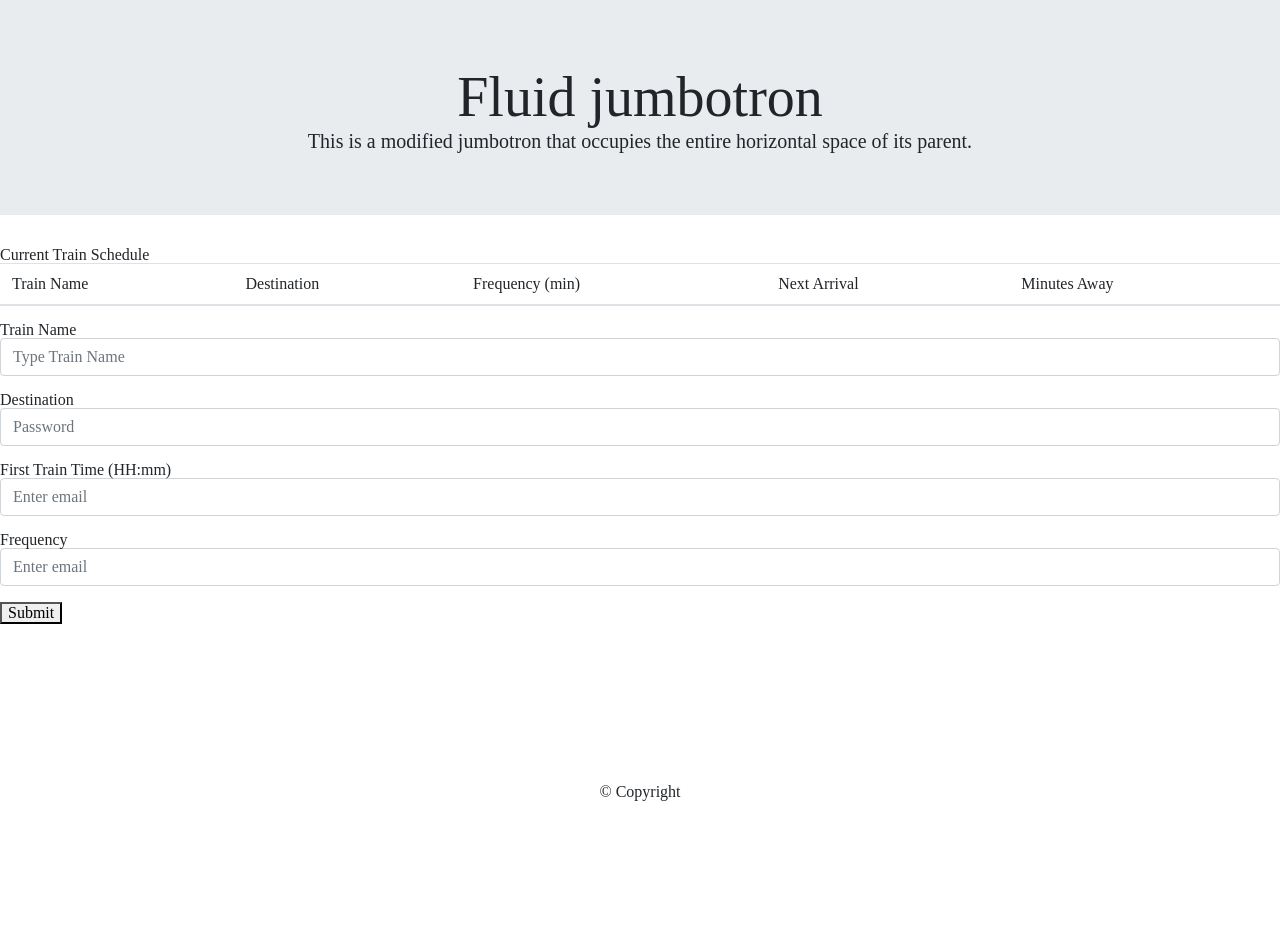
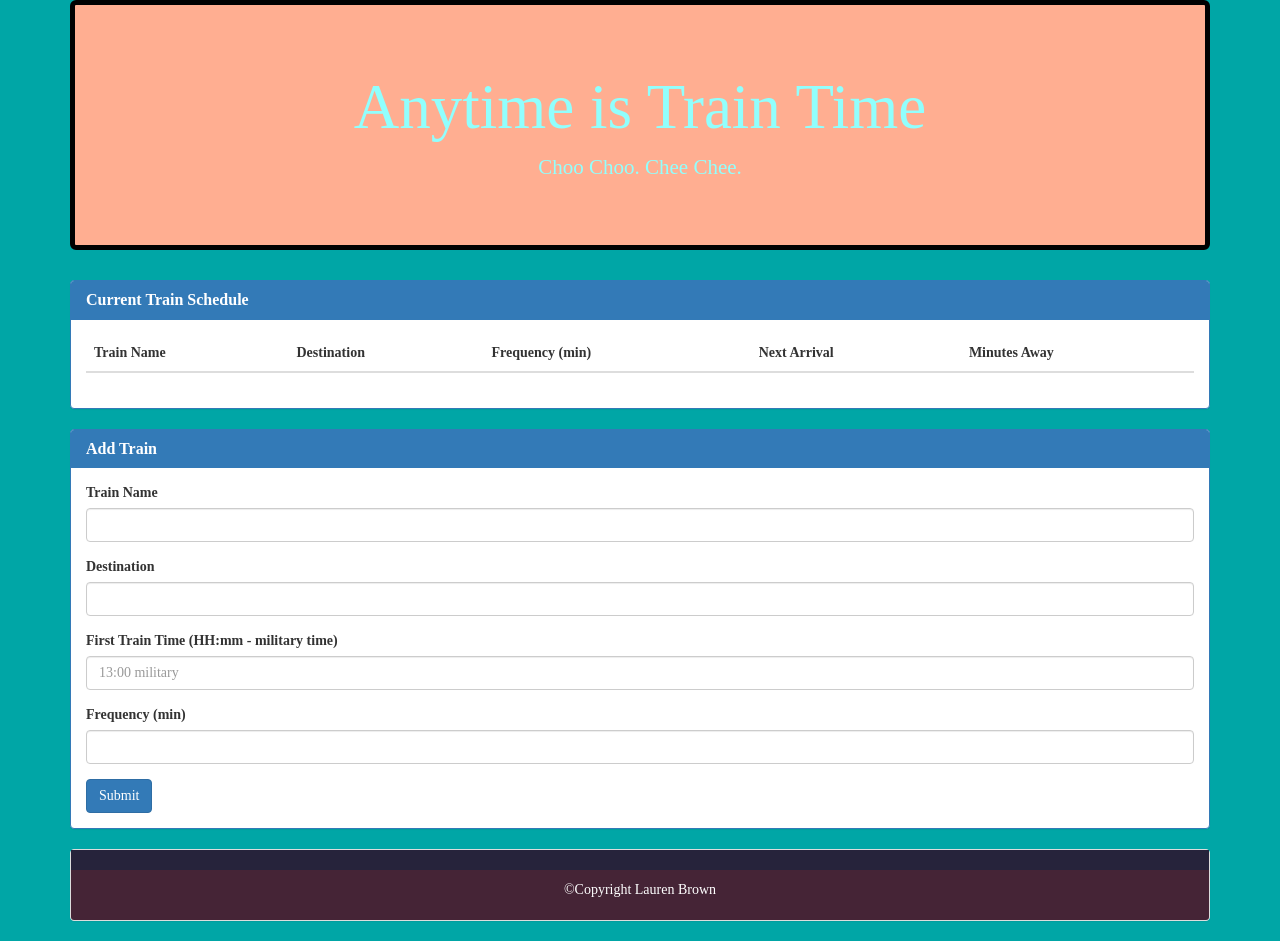
Before and after one commit to LNorthcut/Train-Time, a plain HTML site: page index.html in a window 1280 px wide. Before the commit the page ends 800 px from the top, so only its background shows below. Drawn offline with nearby package versions, Linux system fonts and the light colour scheme.

Commit message:
completed

```diff
--- a/assets/CSS/reset.css
+++ /dev/null
@@ -1,48 +0,0 @@
-/* http://meyerweb.com/eric/tools/css/reset/
-   v2.0 | 20110126
-   License: none (public domain)
-*/
-
-html, body, div, span, applet, object, iframe,
-h1, h2, h3, h4, h5, h6, p, blockquote, pre,
-a, abbr, acronym, address, big, cite, code,
-del, dfn, em, img, ins, kbd, q, s, samp,
-small, strike, strong, sub, sup, tt, var,
-b, u, i, center,
-dl, dt, dd, ol, ul, li,
-fieldset, form, label, legend,
-table, caption, tbody, tfoot, thead, tr, th, td,
-article, aside, canvas, details, embed,
-figure, figcaption, footer, header, hgroup,
-menu, nav, output, ruby, section, summary,
-time, mark, audio, video {
-	margin: 0;
-	padding: 0;
-	border: 0;
-	font-size: 100%;
-	font: inherit;
-	vertical-align: baseline;
-}
-/* HTML5 display-role reset for older browsers */
-article, aside, details, figcaption, figure,
-footer, header, hgroup, menu, nav, section {
-	display: block;
-}
-body {
-	line-height: 1;
-}
-ol, ul {
-	list-style: none;
-}
-blockquote, q {
-	quotes: none;
-}
-blockquote:before, blockquote:after,
-q:before, q:after {
-	content: '';
-	content: none;
-}
-table {
-	border-collapse: collapse;
-	border-spacing: 0;
-}
--- a/assets/CSS/style.css
+++ b/assets/CSS/style.css
@@ -1,11 +1,16 @@
-header {
-    align-content: center;
-    text-align: center;
+body {
+	background-color: #00A6A6;
+	font-family: 'Merriweather', serif;
 }
-footer {
-    position: fixed;
-    left: 0;
-    bottom: 0;
-    width: 100%;
-    text-align: center;
+
+.jumbotron {
+	background-color: #ffae91;
+    color: #91fffd;
+    border: 5px solid black;
 }
+
+.panel-footer {
+    background-color: #452436;
+    color: white;
+    border-top: 20px solid #26233B;
+}
--- a/assets/JS/app.js
+++ b/assets/JS/app.js
@@ -1,5 +1,4 @@
-  var config = {
-
+var config = {
     apiKey: "AIzaSyCwBI5f-ZBgoW1YtytqMTKMjQWJgLwtQaM",
     authDomain: "train-time-28e10.firebaseapp.com",
     databaseURL: "https://train-time-28e10.firebaseio.com",
@@ -7,7 +6,6 @@
     storageBucket: "train-time-28e10.appspot.com",
     messagingSenderId: "435701617491"
   };
-
   firebase.initializeApp(config);
 
 
--- a/index.html
+++ b/index.html
@@ -1,25 +1,31 @@
 <!DOCTYPE html>
-<html lang="en">
+<html>
 <head>
-    <meta charset="UTF-8">
-    <meta name="viewport" content="width=device-width, initial-scale=1.0">
-    <meta http-equiv="X-UA-Compatible" content="ie=edge">
-    <link rel="stylesheet" href="https://stackpath.bootstrapcdn.com/bootstrap/4.1.1/css/bootstrap.min.css" integrity="sha384-WskhaSGFgHYWDcbwN70/dfYBj47jz9qbsMId/iRN3ewGhXQFZCSftd1LZCfmhktB" crossorigin="anonymous">
-    <link rel="stylesheet" href="assets/CSS/reset.css">
-    <link rel="stylesheet" href="assets/CSS/style.css">
-    <link rel="stylesheet" href="assets/JS/app.js">
-    <script src="https://www.gstatic.com/firebasejs/5.2.0/firebase.js"></script>
-    <title>Train Time</title>
+	<meta charset="utf-8">
+	<title>Train Time Scheduler</title>
+
+	<link rel="stylesheet" href="https://maxcdn.bootstrapcdn.com/bootstrap/3.3.7/css/bootstrap.min.css" integrity="sha384-BVYiiSIFeK1dGmJRAkycuHAHRg32OmUcww7on3RYdg4Va+PmSTsz/K68vbdEjh4u" crossorigin="anonymous">
+
+
+  <link rel="stylesheet" type="text/css" href="assets/CSS/style.css">
+
+
+	<script src="https://cdnjs.cloudflare.com/ajax/libs/moment.js/2.18.1/moment.min.js"></script>
+
+
+	<script src="https://www.gstatic.com/firebasejs/4.1.1/firebase.js"></script>
+
+
 </head>
 <body>
-    <header>
-            <div class="jumbotron jumbotron-fluid">
+
 <div class="container">
-                      <h1 class="display-4">Fluid jumbotron</h1>
-                      <p class="lead">This is a modified jumbotron that occupies the entire horizontal space of its parent.</p>
+
+	<div class="jumbotron">
+  		<h1 class="text-center">Anytime is Train Time</h1>
+  		<p class="text-center">Choo Choo. Chee Chee.</p>
 	</div>
-                  </div>
-    </header>
+
 	<div class="row">
 		<div class="col-lg-12">
 			<div class="panel panel-primary">
@@ -45,39 +51,51 @@
 		</div>
 	</div>
 
-        <div class="formTwo">
+
+	<div class="row">
+		<div class="col-lg-12">
+			<div class="panel panel-primary">
+  				<div class="panel-heading">
+    				<h3 class="panel-title"><strong>Add Train</strong></h3>
+  				</div>
+  				<div class="panel-body">
+
   				<form>
   					<div class="form-group">
   						<label for="train-input">Train Name</label>
-                          <input type="text" class="form-control" id="train-input" placeholder="Type Train Name">
-
+  						<input type="text" class="form-control" id="train-input">
   					</div>
   					<div class="form-group">
   						<label for="destination-input">Destination</label>
-                          <input type="text" class="form-control" id="destination-input" placeholder="Password">
+  						<input type="text" class="form-control" id="destination-input">
   					</div>
   					<div class="form-group">
-                                <label for="firsttrain-input">First Train Time (HH:mm)</label>
-                                <input type="text" class="form-control" id="firsttrain-input" placeholder="Enter email">
-
+  						<label for="firsttrain-input">First Train Time (HH:mm - military time)</label>
+  						<input type="text" class="form-control" id="firsttrain-input" placeholder="13:00 military">
   					</div>
   					<div class="form-group">
-                                    <label for="frequency-input">Frequency</label>
-                                    <input type="email" class="form-control" id="frequency-input" placeholder="Enter email">
-
+  						<label for="frequency-input">Frequency (min)</label>
+  						<input type="text" class="form-control" id="frequency-input">
   					</div>
-                        <button type="submit" id="addtrains"">Submit</button>
+  					<button type="submit" class="btn btn-primary" id="addtrains">Submit</button>
   				</form>
   				</div>
-        <footer>
-                &copy; Copyright
-        </footer>
-        <script src="https://cdnjs.cloudflare.com/ajax/libs/moment.js/2.20.1/moment.min.js"></script>
-        <script
-        src="https://code.jquery.com/jquery-3.3.1.js"
-        integrity="sha256-2Kok7MbOyxpgUVvAk/HJ2jigOSYS2auK4Pfzbm7uH60="
-        crossorigin="anonymous"></script>
+			</div>
+		</div>
+	</div>
+  <div class="row">
+    <div class="col-lg-12">
+      <div class="panel panel-default">
+        <div class="panel-footer">
+          <p class="text-center">&copy;Copyright Lauren Brown</p>
+        </div>
+      </div>
+    </div>
+  </div>
+</div>
+
+<script src="https://code.jquery.com/jquery-3.1.1.min.js"></script>
+
 <script src="assets/JS/app.js"></script>
-
 </body>
 </html>
```
Lines whose indentation alone changed are shown as unchanged.
